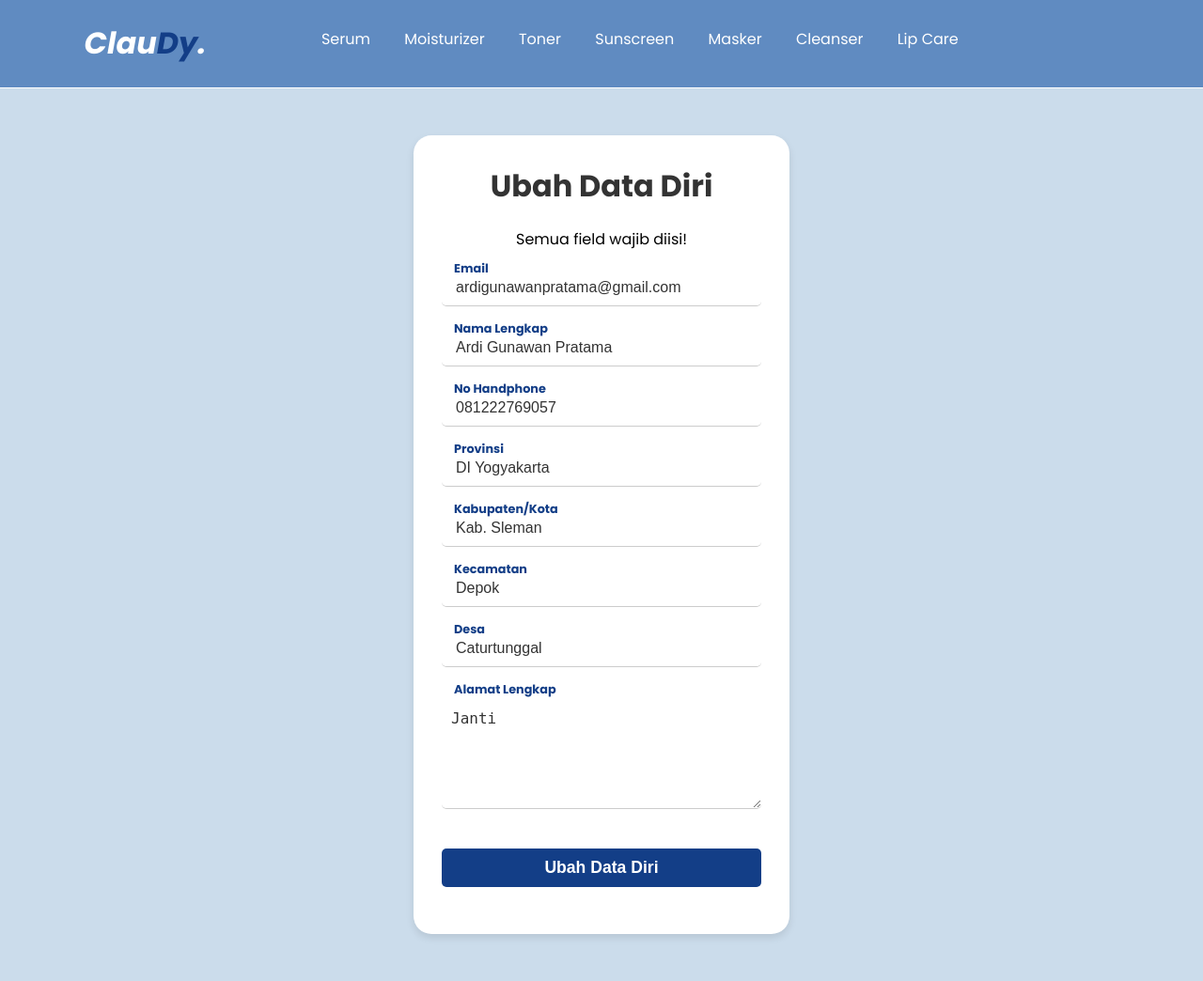
After one commit to ardiw1123/project_pwd, a PHP site: page /edit.php in a window 1280 px wide. The commit adds this page. Shown: the whole page at 94% size. Run offline with PHP 8.4, Linux system fonts and the light colour scheme; a user stored in the database is signed in; data comes from the database, SQL or seed files in the repository.

Commit message:
nambah edit

```diff
--- a/CSS/style.css
+++ b/CSS/style.css
@@ -8,10 +8,10 @@
 }
 
 :root {
-  --primary: #608BC1;
-  --bg: #F3F3E0;
-  --card: #133E87;
-  --option: #CBDCEB;
+  --primary: #608bc1;
+  --bg: #f3f3e0;
+  --card: #133e87;
+  --option: #cbdceb;
 }
 html {
   scroll-behavior: smooth;
@@ -517,7 +514,7 @@ footer {
 .daftar {
   width: 100%;
   padding: 10px 15px;
-  background-color: #133E87;
+  background-color: #133e87;
   color: #ffffff;
   border: none;
   border-radius: 5px;
--- /dev/null
+++ b/edit.php
@@ -0,0 +1,176 @@
+<?php
+include "connect.php";
+session_start();
+$id = $_SESSION['is_login'];
+$sql = "SELECT * FROM users WHERE id = '$id'";
+$result = mysqli_query($connect, $sql);
+if (mysqli_num_rows($result) > 0) {
+    $data = mysqli_fetch_assoc($result);
+} else {
+    echo "<script>alert('Data tidak ditemukan!');</script>";
+    exit();
+}
+
+if($_SERVER["REQUEST_METHOD"] == "POST" && isset($_POST["edit"])){
+$email = $_POST['email'];
+$nama = $_POST['nama'];
+$no_handphone = $_POST['no_handphone'];
+$provinsi = $_POST['provinsi'];
+$kabupaten = $_POST['kabupaten'];
+$kecamatan = $_POST['kecamatan'];
+$desa = $_POST['desa'];
+$alamat = $_POST['alamat'];
+}
+?>
+
+<!DOCTYPE html>
+<html lang="en">
+  <head>
+    <meta charset="UTF-8" />
+    <meta name="viewport" content="width=device-width, initial-scale=1.0" />
+    <title>Ubah Data Diri</title>
+    <!-- styling -->
+    <link rel="stylesheet" href="CSS/style.css" />
+    <!-- icons -->
+    <script src="https://unpkg.com/feather-icons"></script>
+    <!-- Fonts -->
+    <link rel="preconnect" href="https://fonts.googleapis.com" />
+    <link rel="preconnect" href="https://fonts.gstatic.com" crossorigin />
+    <link
+      href="https://fonts.googleapis.com/css2?family=Poppins:ital,wght@0,100;0,300;0,400;0,700;1,700&display=swap"
+      rel="stylesheet"
+    />
+  </head>
+  <body>
+    <!-- navbar start -->
+    <nav class="navbar">
+      <a href="#" class="logo">Clau<span>Dy</span>.</a>
+      <div class="navbar-menu">
+        <a href="serum.php">Serum</a>
+        <a href="moisturizer.php">Moisturizer</a>
+        <a href="toner.php">Toner</a>
+        <a href="sunscreen.php">Sunscreen</a>
+        <a href="masker.php">Masker</a>
+        <a href="cleanser.php">Cleanser</a>
+        <a href="lip-care.php">Lip Care</a>
+      </div>
+
+      <div class="navbar-ekstra">
+        <a href="index.php" id="home"> <i data-feather="home"></i></a>
+        <a href="dataCustomer.php" id="user"> <i data-feather="user"></i></a>
+        <a href="cart.php" id="shopping-cart"><i data-feather="shopping-cart"></i></a>
+
+      </div>
+    </nav>
+    <!-- navbar end -->
+    <div class="regist-user">
+      <h2>Ubah Data Diri</h2>
+      <p>
+        <?php
+          if (empty($email) || empty($nama) || empty($no_handphone) || empty($provinsi) || empty($kabupaten) || empty($kecamatan) || empty($desa) || empty($alamat)) {
+            echo "<div class='alert alert-danger mt-3'>Semua field wajib diisi!</div>";
+          } else {
+            $sql = "UPDATE users SET email='$email', nama_lengkap='$nama', no_telp='$no_handphone', provinsi='$provinsi', kabupaten='$kabupaten', kecamatan='$kecamatan', desa='$desa', alamat='$alamat' WHERE id='$id'";
+            if (mysqli_query($connect, $sql)) {?>
+              <script>
+                  alert('Ubah Data Berhasil!')
+                  window.location.href = 'dataCustomer.php'
+              </script><?php
+            } else {
+              echo "<div class='alert alert-danger mt-3'>Gagal menyimpan data: " . mysqli_error($connect) . "</div>";
+            }
+          }?>
+      </p>
+      <form class="form-regist" method="post">
+        <div class="input-grup">
+          <input
+            type="text"
+            id="email-input"
+            name="email"
+            placeholder=" " value="<?= isset($data['email']) ? htmlspecialchars($data['email']) : ''; ?>"
+            required
+          />
+          <label for="email-input">Email</label>
+        </div>
+        <div class="input-grup">
+          <input
+            type="text"
+            id="nama-lengkap"
+            name="nama"
+            placeholder=" " value="<?= isset($data['nama_lengkap']) ? htmlspecialchars($data['nama_lengkap']) : ''; ?>"
+            required
+          />
+          <label for="nama-lengkap">Nama Lengkap</label>
+        </div>
+        <div class="input-grup">
+          <input
+            type="text"
+            id="no-telp"
+            name="no_handphone"
+            placeholder=" " value="<?= isset($data['no_telp']) ? htmlspecialchars($data['no_telp']) : ''; ?>"
+            required
+          />
+          <label for="no-telp">No Handphone</label>
+        </div>
+        <div class="input-grup">
+          <input
+            type="text"
+            id="provinsi"
+            name="provinsi"
+            placeholder=" " value="<?= isset($data['provinsi']) ? htmlspecialchars($data['provinsi']) : ''; ?>"
+            required
+          />
+          <label for="provinsi">Provinsi</label>
+        </div>
+        <div class="input-grup">
+          <input
+            type="text"
+            id="kabupaten"
+            name="kabupaten"
+            placeholder=" " value="<?= isset($data['kabupaten']) ? htmlspecialchars($data['kabupaten']) : ''; ?>"
+            required
+          />
+          <label for="kabupaten">Kabupaten/Kota</label>
+        </div>
+        <div class="input-grup">
+          <input
+            type="text"
+            name="kecamatan"
+            placeholder=" "
+            id="kecamatan" value="<?= isset($data['kecamatan']) ? htmlspecialchars($data['kecamatan']) : ''; ?>"
+            required
+          />
+          <label for="kecamatan">Kecamatan</label>
+        </div>
+        <div class="input-grup">
+          <input type="text" name="desa" placeholder=" " id="desa" value="<?= isset($data['desa']) ? htmlspecialchars($data['desa']) : ''; ?>"
+           required />
+          <label for="desa">Desa</label>
+        </div>
+        <div class="input-grup">
+          <textarea
+            name="alamat"
+            placeholder=" "
+            id="alamat"
+            rows="5"
+            cols="5"
+            required><?= isset($data['alamat']) ? htmlspecialchars($data['alamat']) : '';?>
+          </textarea>
+          <label for="alamat">Alamat Lengkap</label>
+        </div>
+        <button type="submit" class="daftar" name="edit">Ubah Data Diri</button>
+      </form>
+    </div>
+    <!-- ?php
+      else {
+      $sql = "INSERT INTO users (id, email, password, nama_lengkap, no_telp, provinsi, kabupaten, kecamatan, desa, alamat)
+              VALUES ('','$email', '$password', '$nama', '$no_handphone', '$provinsi', '$kabupaten', '$kecamatan', '$desa' , '$alamat')";
+      if (mysqli_query($connect, $sql)) {
+        header('location:regist.php');
+      } else {
+        echo "<div class='alert alert-danger mt-3'>Gagal menyimpan data: " . mysqli_error($connect) . "</div>";
+      }
+    }
+    ?> -->
+  </body>
+</html>
```
Also changed, not shown: other parts of CSS/style.css (+30 -32 lines).
